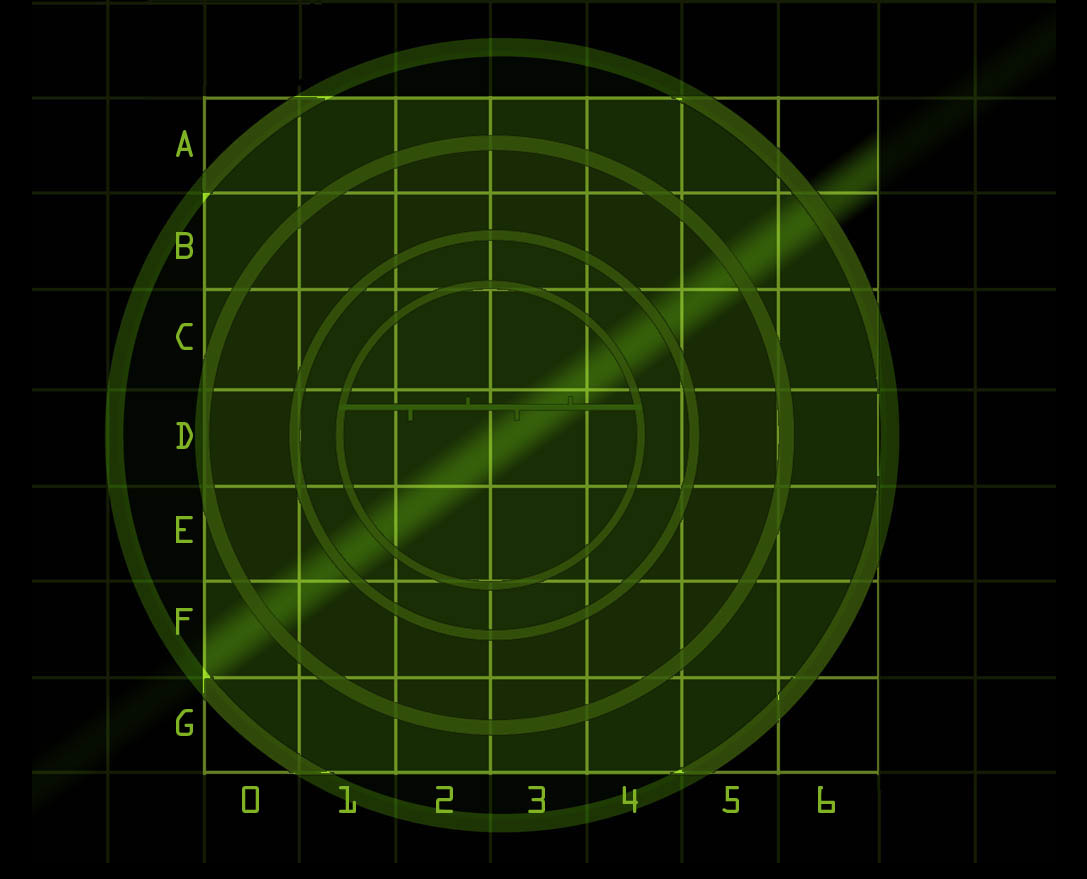
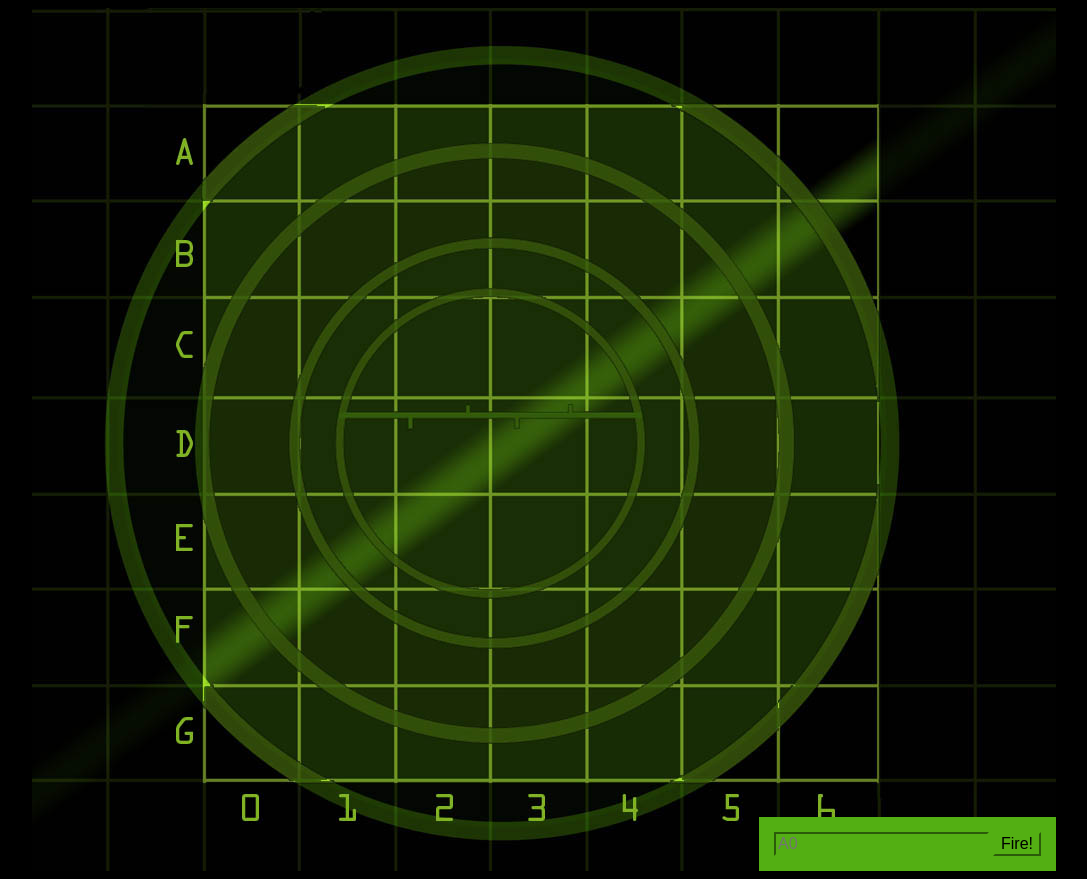
Before and after one commit to evgenyfokin/head-first-battleship, a plain HTML site: page index.html in a window 1280 px wide. Shown: the whole page, without its empty margins (96-1183 px from the left). Drawn offline with Linux system fonts and the light colour scheme.

Commit message:
Added css attributes

```diff
--- a/index.html
+++ b/index.html
@@ -6,7 +6,43 @@
     <link rel="stylesheet" href="style.css">
 </head>
 <body>
-    <div id="board"></div>
-    <script src="script.js"></script>
+<div id="board">
+    <div id="messageArea"></div>
+    <table>
+        <tr>
+            <td id="00"></td><td id="01"></td><td id="02"></td><td id="03"></td><td id="04"></td><td id="05"></td>
+            <td id="06"></td>
+        </tr>
+        <tr>
+            <td id="10"></td><td id="11"></td><td id="12"></td><td id="13"></td><td id="14"></td><td id="15"></td>
+            <td id="16"></td>
+        </tr>
+        <tr>
+            <td id="20"></td><td id="21"></td><td id="22"></td><td id="23"></td><td id="24"></td><td id="25"></td>
+            <td id="26"></td>
+        </tr>
+        <tr>
+            <td id="30"></td><td id="31"></td><td id="32"></td><td id="33"></td><td id="34"></td><td id="35"></td>
+            <td id="36"></td>
+        </tr>
+        <tr>
+            <td id="40"></td><td id="41"></td><td id="42"></td><td id="43"></td><td id="44"></td><td id="45"></td>
+            <td id="46"></td>
+        </tr>
+        <tr>
+            <td id="50"></td><td id="51"></td><td id="52"></td><td id="53"></td><td id="54"></td><td id="55"></td>
+            <td id="56"></td>
+        </tr>
+        <tr>
+            <td id="60"></td><td id="61"></td><td id="62"></td><td id="63"></td><td id="64"></td><td id="65"></td>
+            <td id="66"></td>
+        </tr>
+    </table>
+    <form>
+        <input type="text" id="guessInput" placeholder="A0">
+        <input type="button" id="fireButton" value="Fire!">
+    </form>
+</div>
+<script src="js/script.js"></script>
 </body>
 </html>
--- a/style.css
+++ b/style.css
@@ -1,12 +1,52 @@
 body {
     background-color: black;
-    margin: 0;
-    padding: 0;
 }
 
 #board {
+    position: relative;
     width: 1024px;
     height: 863px;
     margin: auto;
     background: url("img/board.jpg") no-repeat;
 }
+
+#messageArea {
+    position: absolute;
+    top: 0;
+    left: 0;
+    color: rgb(83, 175, 19);
+}
+
+table {
+    position: absolute;
+    left: 173px;
+    top: 98px;
+    border-spacing: 0;
+}
+
+td {
+    width: 94px;
+    height: 94px;
+}
+
+form {
+    position: absolute;
+    bottom: 0;
+    right: 0;
+    padding: 15px;
+    background-color: rgb(83, 175, 19);;
+}
+
+form input {
+    background-color: rgb(83, 175, 19);
+    border-color: rgb(83, 175, 19);
+    font-size: 1em;
+}
+
+.hit {
+    background: url("img/ship.png") no-repeat center center;
+}
+
+.miss {
+    background: url("img/miss.png") no-repeat center center;
+}
```
